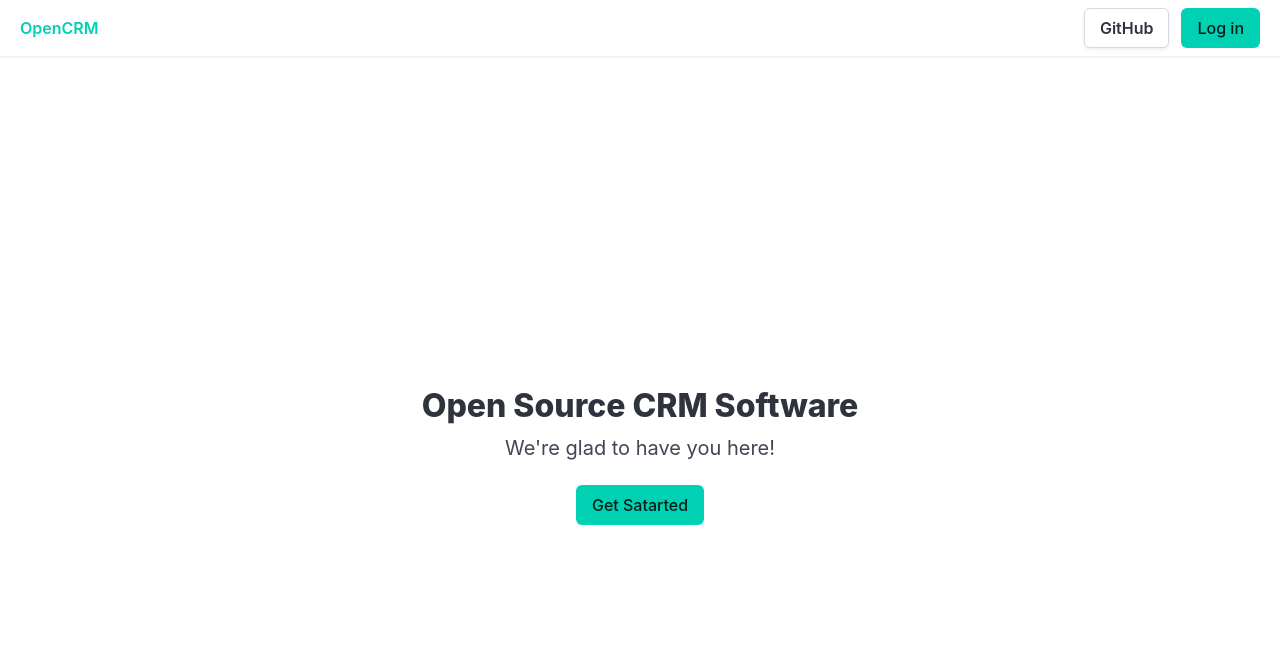
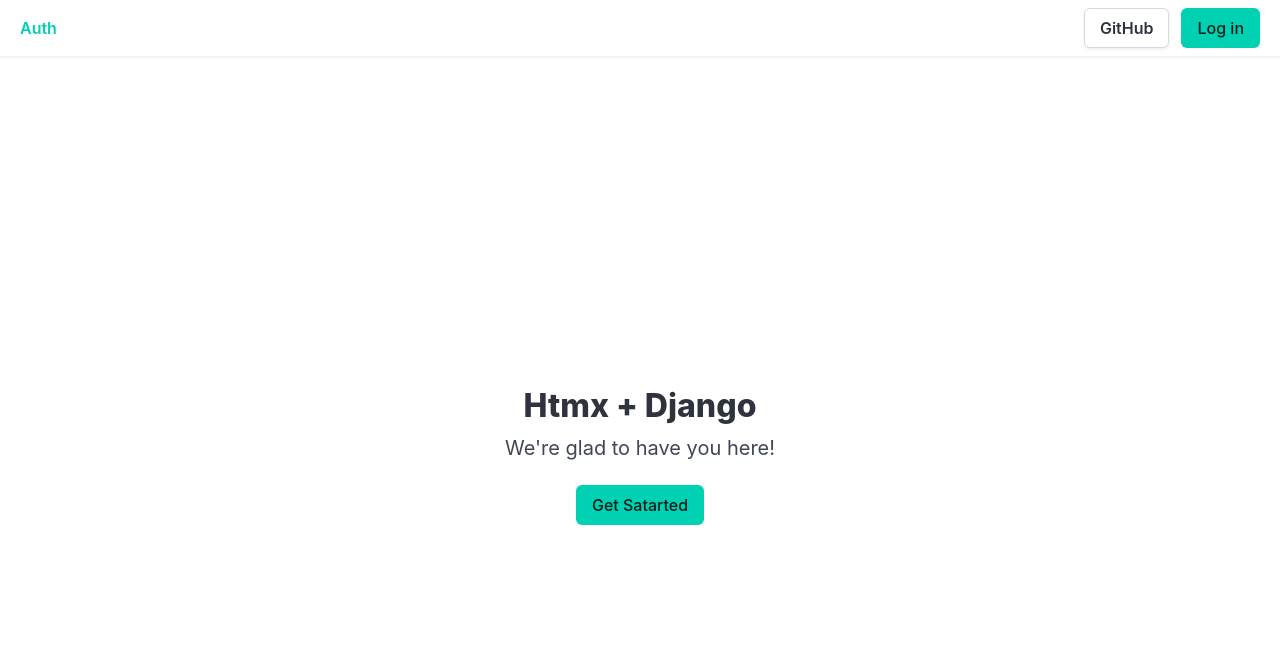
Before and after one commit to suriya-mca/Django_Auth, a Django app: page / in a window 1280 px wide. Shown: the top 664 px of the page. Run offline with Django 5.2, Linux system fonts and the light colour scheme.

Commit message:
minor change in template

```diff
--- a/templates/includes/nav.html
+++ b/templates/includes/nav.html
@@ -1,7 +1,7 @@
 <nav class="navbar px-2 has-shadow" role="navigation" aria-label="main navigation">
     <div class="navbar-brand">
         <a class="navbar-item has-text-primary" href="#" title="Logo">
-            <strong>OpenCRM</strong>
+            <strong>Auth</strong>
         </a>
 
         <a role="button" class="navbar-burger" aria-label="menu" aria-expanded="false" data-target="navMenu">
@@ -22,7 +22,7 @@
                         {% endif %}
                         <a class="button is-dark" href="{% url 'logout' %}" title="Log out">Log out</a>
                     {% else %}
-                        <a class="button" href="https://github.com/suriya-mca/Crm" title="GitHub" target=”_blank”><strong>GitHub</strong></a>
+                        <a class="button" href="https://github.com/suriya-mca/Django_Auth" title="GitHub" target=”_blank”><strong>GitHub</strong></a>
                         <a class="button is-primary" href="{% url 'login' %}" title="Log in">Log in</a>
                     {% endif %}
                 </div>
--- a/templates/pages/auth/forget_password.html
+++ b/templates/pages/auth/forget_password.html
@@ -14,7 +14,7 @@
 
                         <form class="box" hx-post="{% url 'forgot_password' %}" hx-target="#messages-container" hx-on:htmx:before-request="clientErrorCheck()">
 
-                            <p class="title is-4 mb-5 py-3 has-text-centered">Crm/reset</p>
+                            <p class="title is-4 mb-5 py-3 has-text-centered">Auth/reset</p>
 
                             <div class="msg" id="messages-container"></div>
 
--- a/templates/pages/auth/login.html
+++ b/templates/pages/auth/login.html
@@ -14,7 +14,7 @@
 
                         <form class="box" hx-post="{% url 'login' %}" hx-target="#messages-container" hx-on:htmx:before-request="clientErrorCheck()">
 
-                            <p class="title is-4 mb-5 py-3 has-text-centered">Crm/login</p>
+                            <p class="title is-4 mb-5 py-3 has-text-centered">Auth/login</p>
 
                             {% include 'partials/message.html' %}
 
--- a/templates/pages/auth/register.html
+++ b/templates/pages/auth/register.html
@@ -14,7 +14,7 @@
 
                         <form id="register-form" class="box" hx-post="{% url 'register' %}" hx-target="#messages-container" hx-on:htmx:before-request="clientErrorCheck()">
 
-                            <p class="title is-4 mb-5 py-3 has-text-centered">Crm/register</p>
+                            <p class="title is-4 mb-5 py-3 has-text-centered">Auth/register</p>
 
                             <div class="msg" id="messages-container"></div>
 
--- a/templates/pages/auth/reset_password.html
+++ b/templates/pages/auth/reset_password.html
@@ -14,7 +14,7 @@
 
                         <form class="box" hx-post="{% url 'reset_password' token %}" hx-target="#messages-container" hx-on:htmx:before-request="clientErrorCheck()">
 
-                            <p class="title is-4 mb-5 py-3 has-text-centered">Crm/reset</p>
+                            <p class="title is-4 mb-5 py-3 has-text-centered">auth/reset</p>
 
                             {% include 'partials/message.html' %}
 
--- a/templates/pages/home/index.html
+++ b/templates/pages/home/index.html
@@ -8,7 +8,7 @@
         <div class="hero-body">
         <div class="container has-text-centered">
             <h1 class="title">
-                Open Source CRM Software
+                Htmx + Django
             </h1>
             <h2 class="subtitle mt-3">
                 We're glad to have you here!
```
